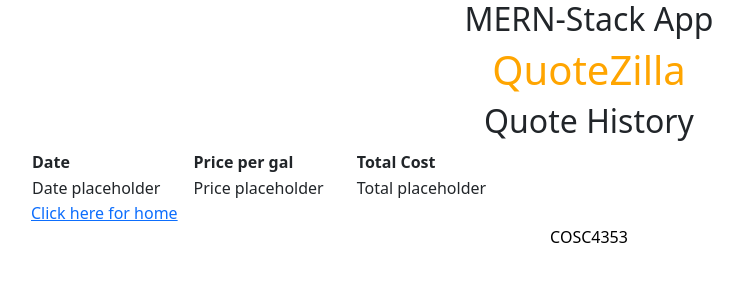
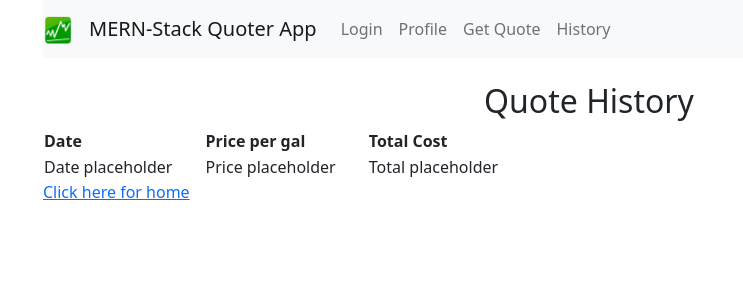
Before and after one commit to youngwillyum/quoter2, a React (Create React App) app in the folder client/: page /history in a window 1280 px wide. Shown: the top 300 px of the page, without its empty margins (51-794 px from the left). Built offline with nearby package versions, Linux system fonts and the light colour scheme.

Commit message:
Wired up navbar

```diff
--- a/client/src/App.js
+++ b/client/src/App.js
@@ -8,7 +8,6 @@ class App extends Component {
     return (
       <Router>
         <div className="container">
-          <h2>MERN-Stack App</h2>
           <Main/>
         </div>
       </Router>
--- a/client/src/components/MainComponent.js
+++ b/client/src/components/MainComponent.js
@@ -8,24 +8,44 @@ import Login from './LoginComponent'
 import Quoter from './QuoterComponent'
 import History from './HistoryComponent'
 
-import{Switch,Route, Redirect, withRouter} from 'react-router-dom'
-
+import { BrowserRouter as Router, Route, Link } from "react-router-dom";
+import logo from "./logo.png";
 
 export default class Main extends Component{
   render() {
-    return(
-    <React.Fragment>
-      <Header/>
-        <Switch>
+    return (
+      <Router>
+        <div className="container">
+          <nav className="navbar navbar-expand-lg navbar-light bg-light">
+            <a class="navbar-brand" target="_blank">
+              <img src={logo} width="30" height="30" alt="CodingTheSmartWay.com" />
+            </a>
+            <Link to="/" className="navbar-brand">MERN-Stack Quoter App</Link>
+            <div className="collpase navbar-collapse">
+              <ul className="navbar-nav mr-auto">
+                <li className="navbar-item">
+                  <Link to="/login" className="nav-link">Login</Link>
+                </li>
+                <li className="navbar-item">
+                  <Link to="/Profile" className="nav-link">Profile</Link>
+                </li>
+                <li className="navbar-item">
+                  <Link to="/Quoter" className="nav-link">Get Quote</Link>
+                </li>
+                <li className="navbar-item">
+                  <Link to="/History" className="nav-link">History</Link>
+                </li>
+              </ul>
+            </div>
+          </nav>
+          <br/>
           <Route path= '/home' component={Home}/>
           <Route path= '/profile' component={Profile}/>
           <Route path= '/login' component={Login}/>
           <Route path= '/quoter' component={Quoter}/>
           <Route path= '/history' component={History}/>
-          <Redirect to='/home'/>
-          </Switch>
-        <Footer/>
-    </React.Fragment>
-  )
+        </div>
+      </Router>
+    );
   }
 }
```
Also changed, not shown: client/src/components/logo.png (added).
